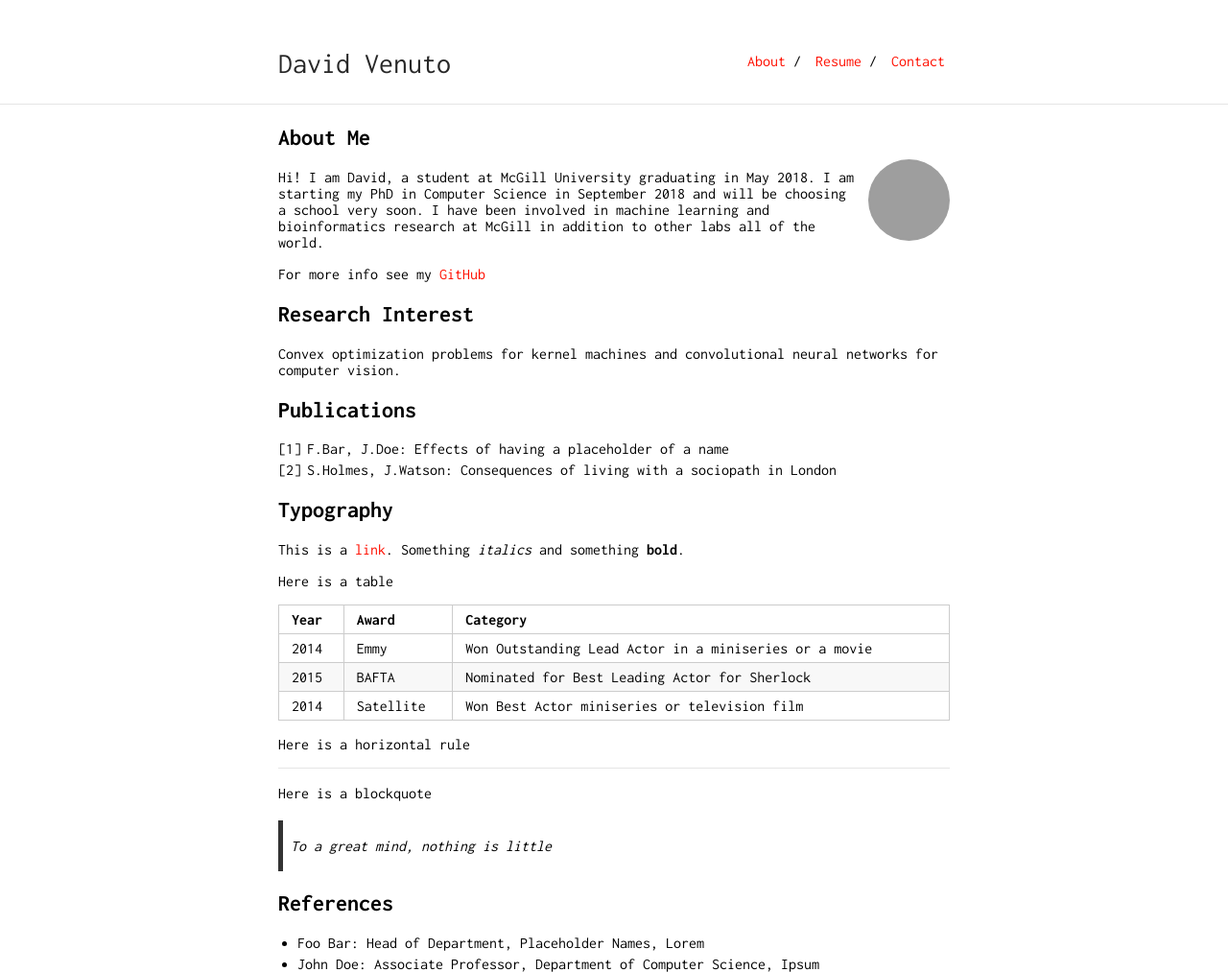
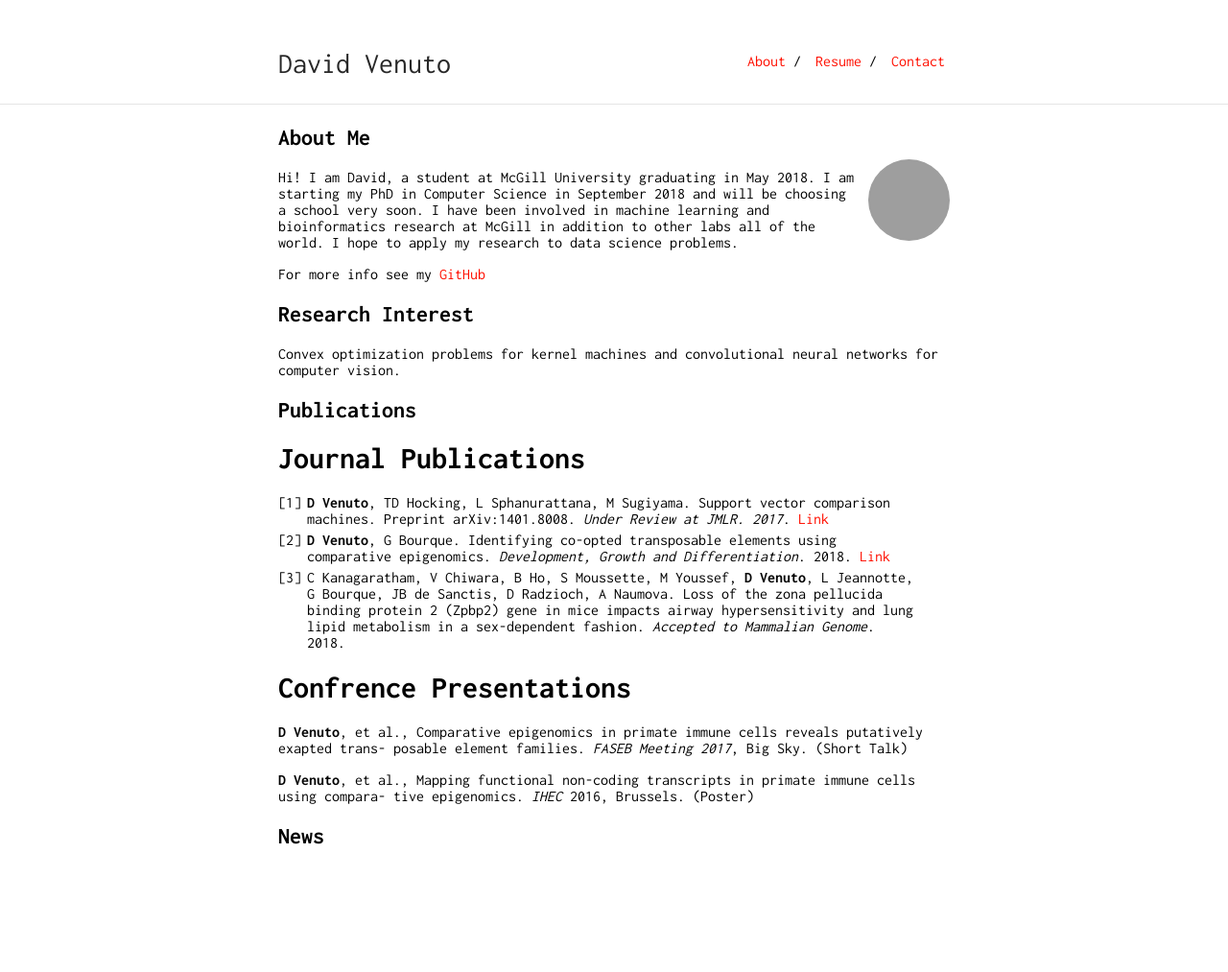
Before and after one commit to dvVenuto/dvvenuto.github.io, a Jekyll site: the page built from index.md, in a window 1280 px wide. Shown: the whole page at 96% size. Built offline with Jekyll 4.4.1, drawn with Linux system fonts in a browser that asks for light colours; our own code applies the rules of GitHub Pages for plain Markdown files; after the commit the page ends 900 px from its top, so only the background shows below that; grey boxes are pictures that could not be loaded.

Commit message:
Update index.md

```diff
--- a/index.md
+++ b/index.md
@@ -6,7 +6,7 @@ layout: default
 
 <img class="profile-picture" src="pic.jpg">
 
-Hi! I am David, a student at McGill University graduating in May 2018.  I am starting my PhD in Computer Science in September 2018 and will be choosing a school very soon.  I have been involved in machine learning and bioinformatics research at McGill in addition to other labs all of the world.
+Hi! I am David, a student at McGill University graduating in May 2018.  I am starting my PhD in Computer Science in September 2018 and will be choosing a school very soon.  I have been involved in machine learning and bioinformatics research at McGill in addition to other labs all of the world.  I hope to apply my research to data science problems.
 
 For more info see my [GitHub](https://github.com/dvVenuto)
 
@@ -16,30 +16,16 @@ Convex optimization problems for kernel machines and convolutional neural networ
 
 ## Publications
 
-1. F.Bar, J.Doe: Effects of having a placeholder of a name
-2. S.Holmes, J.Watson: Consequences of living with a sociopath in London
+# Journal Publications
 
-## Typography
+1. **D Venuto**, TD Hocking, L Sphanurattana, M Sugiyama. Support vector comparison machines. Preprint arXiv:1401.8008. *Under Review at JMLR. 2017*. [Link](https://arxiv.org/pdf/1401.8008.pdf)
+2. **D Venuto**, G Bourque. Identifying co-opted transposable elements using comparative epigenomics. *Development, Growth and Differentiation*. 2018. [Link](http://onlinelibrary.wiley.com/doi/10.1111/dgd.12423/abstract)
+3. C Kanagaratham, V Chiwara, B Ho, S Moussette, M Youssef, **D Venuto**, L Jeannotte, G Bourque, JB de Sanctis, D Radzioch, A Naumova. Loss of the zona pellucida binding protein 2 (Zpbp2) gene in mice impacts airway hypersensitivity and lung lipid metabolism in a sex-dependent fashion. *Accepted to Mammalian Genome*. 2018.
 
-This is a [link](http://google.com). Something *italics* and something **bold**.
+# Confrence Presentations
 
-Here is a table
+**D Venuto**, et al., Comparative epigenomics in primate immune cells reveals putatively exapted trans- posable element families. *FASEB Meeting 2017*, Big Sky. (Short Talk)
 
-Year | Award | Category
------|-------|--------
-2014 | Emmy  | Won Outstanding Lead Actor in a miniseries or a movie
-2015 | BAFTA | Nominated for Best Leading Actor for Sherlock
-2014 | Satellite | Won Best Actor miniseries or television film
+**D Venuto**, et al., Mapping functional non-coding transcripts in primate immune cells using compara- tive epigenomics. *IHEC* 2016, Brussels. (Poster)
 
-Here is a horizontal rule
-
----
-
-Here is a blockquote
-
-> To a great mind, nothing is little
-
-## References
-
-* Foo Bar: Head of Department, Placeholder Names, Lorem
-* John Doe: Associate Professor, Department of Computer Science, Ipsum
+## News
```
